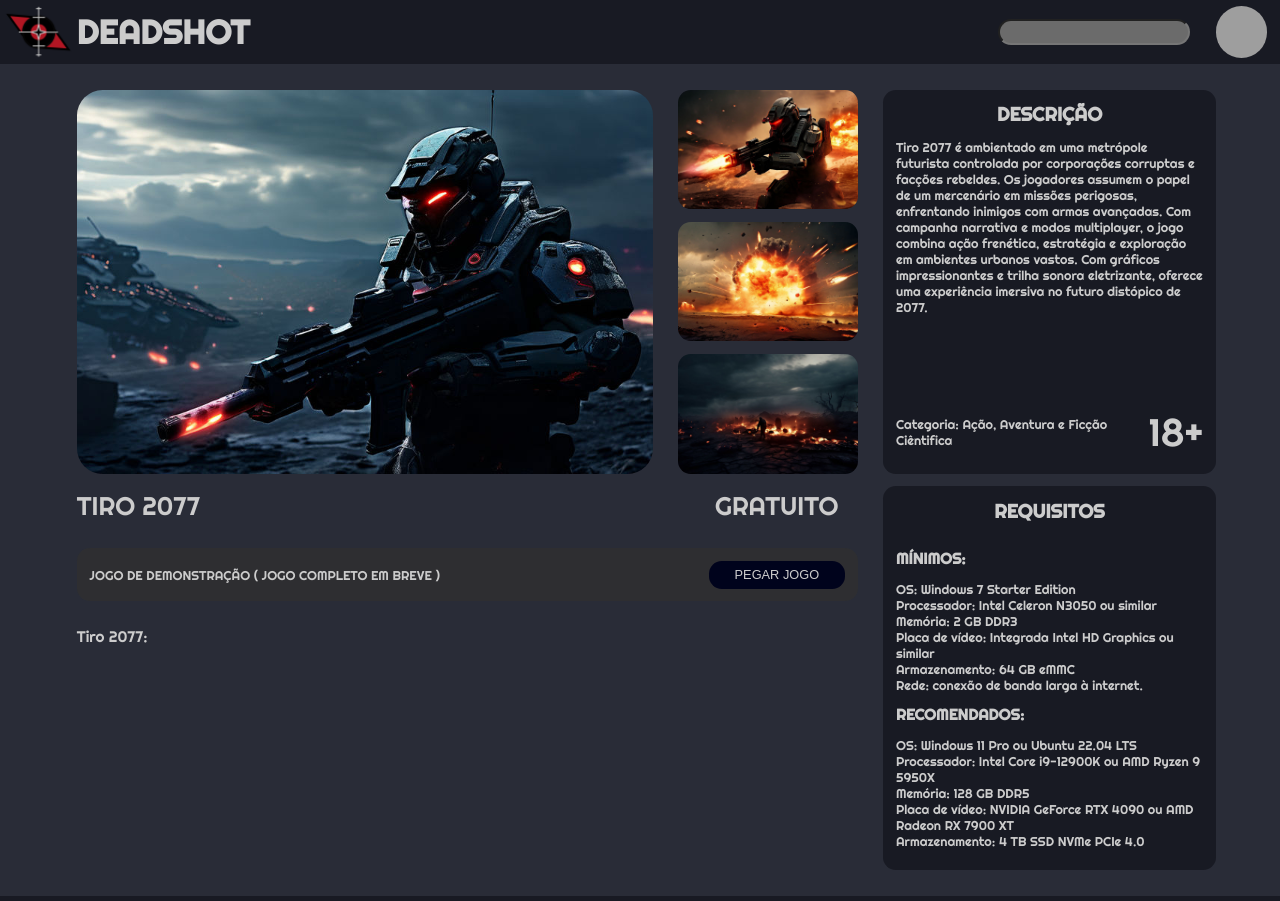
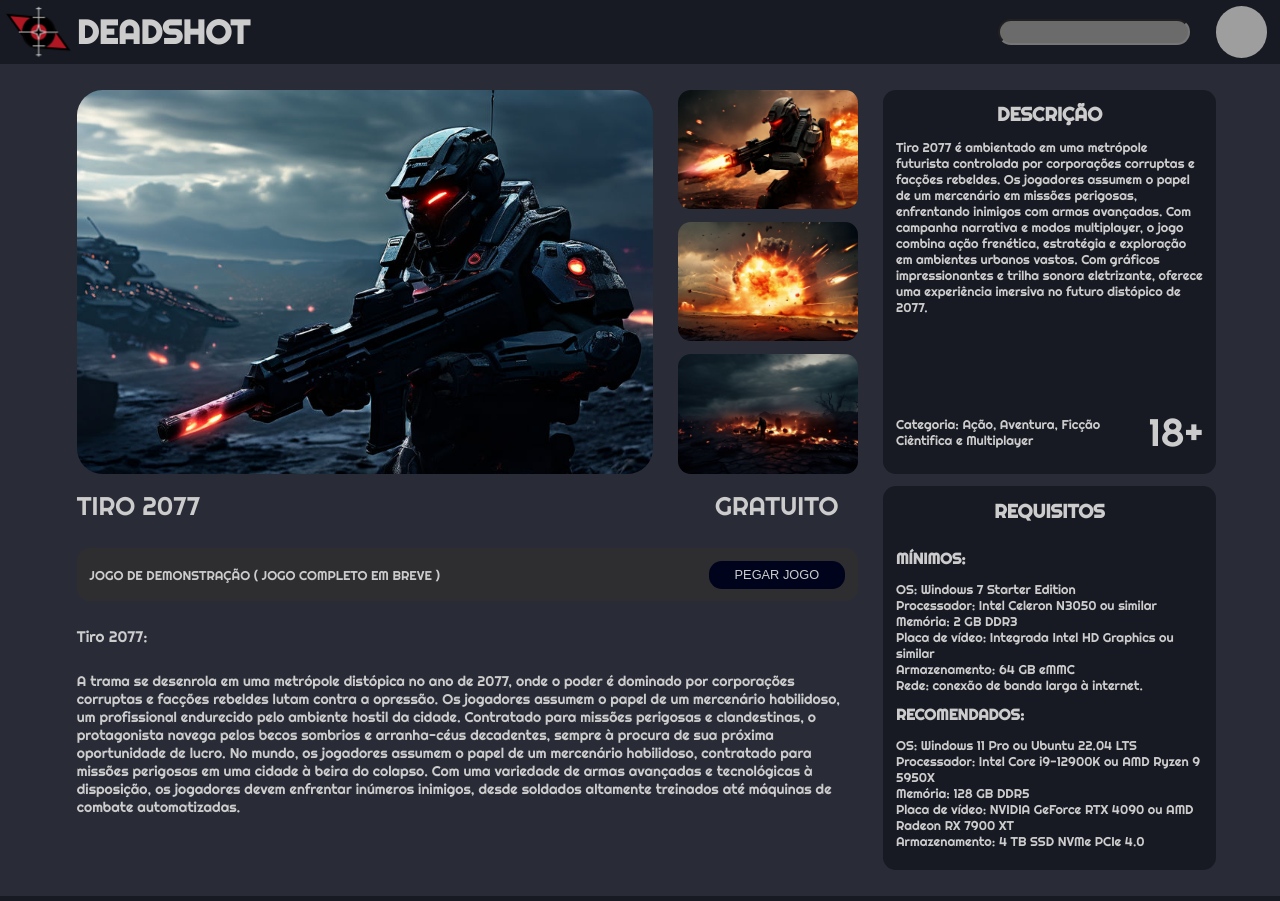
Before and after one commit to AndreyCadmo/DeadShot, an Angular app: page /jogo/1 in a window 1280 px wide. Shown: the top 901 px of the page. Built offline with nearby package versions, Linux system fonts and the light colour scheme; grey boxes are pictures that could not be loaded.

Commit message:
colocando novos dados aos jogos

```diff
--- a/src/app/pages/jogo/jogo.component.ts
+++ b/src/app/pages/jogo/jogo.component.ts
@@ -9,6 +9,7 @@ type jogoType = {
   gameYearOld: string;
   gameCategory: string;
   gameDescription: string;
+  gameHistory: string;
   images: imageType[];
 };
 
@@ -21,10 +22,12 @@ const jogos: jogoType[] = [
   {
     id: "1",
     name: "Tiro 2077",
-    gameCategory: "Ação, Aventura e Ficção Ciêntifica",
+    gameCategory: "Ação, Aventura, Ficção Ciêntifica e Multiplayer",
     gameDescription:
       "Tiro 2077 é ambientado em uma metrópole futurista controlada por corporações corruptas e facções rebeldes. Os jogadores assumem o papel de um mercenário em missões perigosas, enfrentando inimigos com armas avançadas. Com campanha narrativa e modos multiplayer, o jogo combina ação frenética, estratégia e exploração em ambientes urbanos vastos. Com gráficos impressionantes e trilha sonora eletrizante, oferece uma experiência imersiva no futuro distópico de 2077.",
     gameYearOld: "18",
+    gameHistory:
+      "A trama se desenrola em uma metrópole distópica no ano de 2077, onde o poder é dominado por corporações corruptas e facções rebeldes lutam contra a opressão. Os jogadores assumem o papel de um mercenário habilidoso, um profissional endurecido pelo ambiente hostil da cidade. Contratado para missões perigosas e clandestinas, o protagonista navega pelos becos sombrios e arranha-céus decadentes, sempre à procura de sua próxima oportunidade de lucro. No mundo, os jogadores assumem o papel de um mercenário habilidoso, contratado para missões perigosas em uma cidade à beira do colapso. Com uma variedade de armas avançadas e tecnológicas à disposição, os jogadores devem enfrentar inúmeros inimigos, desde soldados altamente treinados até máquinas de combate automatizadas.",
     images: [
       {
         alt: "image 1 do jogo 1",
@@ -51,6 +54,8 @@ const jogos: jogoType[] = [
     gameDescription:
       "Caçada Cruel é um jogo imersivo situado em um mundo distópico onde a sobrevivência é a única prioridade. Os jogadores assumem o papel de caçadores solitários, enfrentando gangues e mutantes em busca de recursos e objetivos desafiadores. Com gráficos impressionantes e uma trilha sonora envolvente, cada decisão molda o destino do protagonista nesta jornada implacável pela sobrevivência.",
     gameYearOld: "18",
+    gameHistory:
+      "é uma imersão visceral em um mundo distópico, onde a sobrevivência é uma batalha constante. Os jogadores são lançados em um cenário sombrio, onde a lei da selva prevalece e a única regra é a da sobrevivência do mais apto. Neste jogo tenso e repleto de ação, os jogadores encarnam um caçador solitário, lutando para sobreviver em um ambiente hostil dominado por gangues cruéis e mutantes sedentos por sangue. Equipados com um arsenal diversificado e habilidades únicas, os jogadores devem explorar os cenários intricados em busca de recursos escassos e objetivos desafiadores. A atmosfera opressiva de Caçada Cruel é acentuada por gráficos deslumbrantes e uma trilha sonora envolvente, enquanto os jogadores enfrentam uma série de desafios mortais, desde emboscadas surpresa até confrontos épicos contra chefes poderosos. Com uma narrativa envolvente e reviravoltas inesperadas, cada decisão dos jogadores molda o desenrolar da história e o destino do protagonista.",
     images: [
       {
         alt: "image 1 do jogo 1",
@@ -77,6 +82,7 @@ const jogos: jogoType[] = [
     gameDescription:
       'Esquadrão de Elite: é uma história envolvente sobre uma equipe de agentes especiais determinados a combater o crime em uma metrópole dominada pela corrupção. Liderados pelo Capitão Marcos, o Esquadrão enfrenta uma organização criminosa chamada "A Sombra", enquanto mergulha em uma teia de traições e conspirações que envolvem figuras poderosas da cidade. Com uma mistura de ação intensa, estratégia tática e escolhas morais difíceis, a narrativa coloca à prova a lealdade da equipe e a determinação em busca da justiça.',
     gameYearOld: "16",
+    gameHistory: "Prepare-se para liderar o Esquadrão de Elite em uma missão desesperada para salvar o mundo da iminente ameaça da organização terrorista conhecida como Tempestade Negra. Embarque nesta jornada repleta de ação e adrenalina, onde cada decisão pode significar a diferença entre a vitória e a derrota. Em Esquadrão de Elite, você assume o papel de um comandante habilidoso encarregado de montar e liderar uma equipe de operativos de elite. Equipados com o que há de melhor em armas e tecnologia, sua equipe é a última linha de defesa contra os planos malignos da Tempestade Negra de desencadear o caos global.",
     images: [
       {
         alt: "image 1 do jogo 1",
@@ -103,6 +109,7 @@ const jogos: jogoType[] = [
     gameDescription:
       "Fúria Fronteiriça coloca os jogadores em um mundo pós-apocalíptico, onde enfrentam facções rivais e ameaças desconhecidas em uma fronteira desolada. Com armas improvisadas e habilidades de combate, os jogadores exploram ambientes hostis em busca de recursos e missões vitais. Com uma narrativa envolvente, gráficos realistas e uma trilha sonora imersiva, o jogo oferece uma experiência emocionante e intensa de sobrevivência e confronto.",
     gameYearOld: "18",
+    gameHistory: "Mergulha os jogadores em um cenário de caos e conflito em uma fronteira desolada e perigosa. Neste jogo de ação e sobrevivência, os jogadores encaram o desafio de sobreviver em um mundo onde a lei foi substituída pelo instinto de sobrevivência. No coração de uma terra devastada pela guerra, os jogadores assumem o papel de combatentes resistentes, lutando contra facções rivais, milícias mercenárias e ameaças desconhecidas que assolam a fronteira. Equipados com armas improvisadas e habilidades de combate, os jogadores exploram ambientes hostis em busca de recursos escassos e missões vitais para sua sobrevivência e a de suas comunidades. A narrativa cativante de Fúria Fronteiriça leva os jogadores por uma jornada emocionante, repleta de reviravoltas e dilemas morais, onde cada escolha pode determinar o destino dos personagens e das comunidades que encontram. Com gráficos realistas e uma trilha sonora imersiva, o jogo cria uma atmosfera intensa e visceral, capturando a essência de um mundo à beira do colapso.",
     images: [
       {
         alt: "image 1 do jogo 1",
@@ -125,10 +132,11 @@ const jogos: jogoType[] = [
   {
     id: "5",
     name: "Blitz Tática",
-    gameCategory: "Ação e Aventura",
+    gameCategory: "Ação, Aventura e Multiplayer",
     gameDescription:
       "Blitz Tática é um jogo de estratégia tática que coloca os jogadores no comando de uma equipe de operadores de elite. Eles enfrentam missões críticas em diversos cenários, utilizando habilidades especializadas para superar desafios. Com uma narrativa envolvente, gráficos realistas e uma jogabilidade estratégica, os jogadores devem coordenar táticas e trabalhar em equipe para alcançar a vitória.",
     gameYearOld: "16",
+    gameHistory: "mergulha os jogadores em um campo de batalha tático de alta octanagem, onde cada movimento pode ser a diferença entre a vitória e a derrota. Neste jogo estratégico e intenso, os jogadores assumem o comando de uma equipe de operadores de elite, encarregados de missões críticas em ambientes variados e desafiadores. Com uma variedade de classes e habilidades especializadas à disposição, os jogadores devem coordenar táticas e estratégias para superar adversários em combates intensos e imprevisíveis. Desde operações de infiltração furtiva até confrontos diretos, cada missão apresenta desafios únicos que exigem criatividade, cooperação e precisão tática. A narrativa envolvente de Blitz Tática leva os jogadores por uma série de missões emocionantes, enquanto enfrentam ameaças globais e conspirações sinistras. Com gráficos realistas e efeitos sonoros imersivos, o jogo cria uma atmosfera de tensão e adrenalina, onde cada decisão pode ter consequências de longo alcance.",
     images: [
       {
         alt: "image 1 do jogo 1",
@@ -166,6 +174,8 @@ export class JogoComponent implements OnInit {
   gameDescription = "";
   gameCategory = "";
   gameYearOld = "";
+  gameHistory = "";
+  gameAbout = "";
 
   id: string = "0";
   constructor(private route: ActivatedRoute) {}
@@ -184,6 +194,7 @@ export class JogoComponent implements OnInit {
       this.gameDescription = jogo?.gameDescription || "";
       this.gameCategory = jogo?.gameCategory || "";
       this.gameYearOld = jogo?.gameYearOld || "";
+      this.gameHistory = jogo?.gameHistory || "";
     });
   }
 }
```
